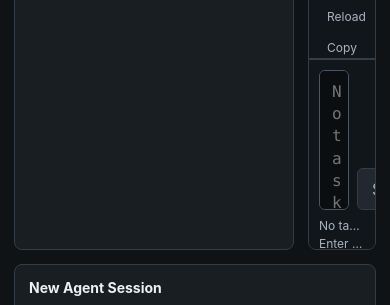
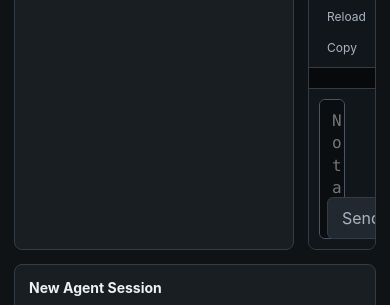
Before and after one commit to hayashikentaro/task-deck, a React (Vite) app in the folder apps/web/: page / in a window 390 px wide. Shown: the part 166-471 px from the top of the page. Built offline with nearby package versions, Linux system fonts and the light colour scheme; no server answers.

Commit message:
Remove composer helper text

```diff
--- a/apps/web/src/components/InputComposer.tsx
+++ b/apps/web/src/components/InputComposer.tsx
@@ -77,10 +77,6 @@ export function InputComposer({ isConnected, task, send }: InputComposerProps) {
           spellCheck={false}
           value={value}
         />
-        <div className="composer-meta">
-          <span className="composer-status">{modeText}</span>
-          <span className="composer-hint">Enter to send · Shift+Enter newline · Cmd/Ctrl+Enter send</span>
-        </div>
         <button disabled={!canSend || !value} type="submit">
           Send
         </button>
--- a/apps/web/src/styles.css
+++ b/apps/web/src/styles.css
@@ -961,7 +961,7 @@ dd {
 .input-composer-inner {
   min-width: 0;
   display: grid;
-  grid-template-columns: minmax(0, 1fr) auto auto;
+  grid-template-columns: minmax(0, 1fr) auto;
   gap: 8px;
   align-items: end;
 }
@@ -977,34 +977,9 @@ dd {
   overflow-y: auto;
 }
 
-.composer-meta {
-  min-width: 0;
-  display: grid;
-  gap: 3px;
-  padding-bottom: 4px;
-}
-
-.input-composer span {
-  color: var(--status-muted);
-  font-size: 12px;
-  overflow: hidden;
-  text-overflow: ellipsis;
-  white-space: nowrap;
-}
-
-.composer-hint {
-  font-size: 11px;
-}
-
 .input-composer button {
   height: 42px;
   padding: 0 14px;
-}
-
-.composer-plus {
-  width: 42px;
-  padding: 0;
-  font-size: 18px;
 }
 
 @media (max-width: 1120px) {
@@ -1067,12 +1042,7 @@ dd {
   }
 
   .input-composer-inner {
-    grid-template-columns: auto minmax(0, 1fr) auto;
-  }
-
-  .composer-meta {
-    grid-column: 1 / -1;
-    grid-row: 2;
+    grid-template-columns: minmax(0, 1fr) auto;
   }
 }
 
```
